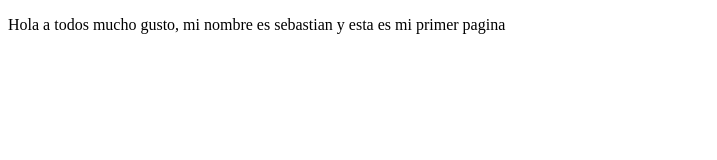
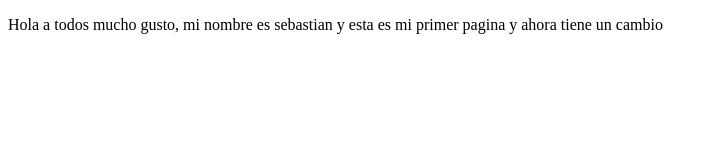
Before and after one commit to Vasstian/proyectoDemoCursoPrework, a plain HTML site: page index.html in a window 1280 px wide. Shown: the whole page, without its empty margins (0-717 px from the left). Drawn offline with Linux system fonts and the light colour scheme.

Commit message:
primer cambio

```diff
--- a/index.html
+++ b/index.html
@@ -9,7 +9,7 @@
 <body>
     <p>
         Hola a todos mucho gusto, mi nombre es sebastian y esta es
-        mi primer pagina
+        mi primer pagina y ahora tiene un cambio
     </p>
 </body>
 </html>
```
